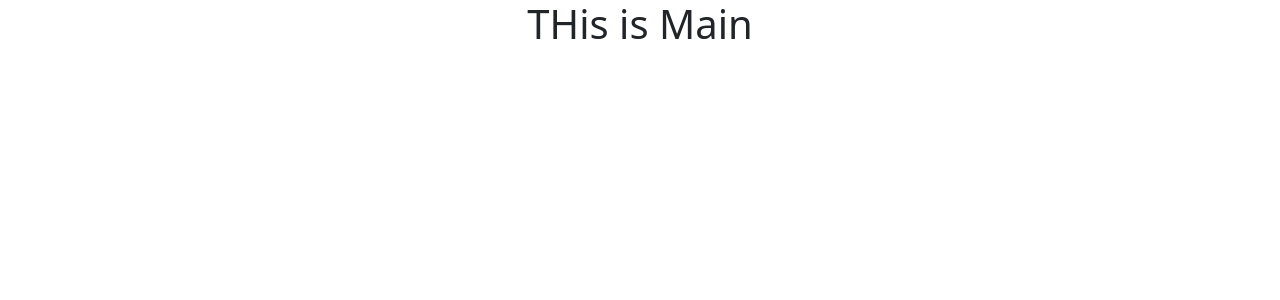
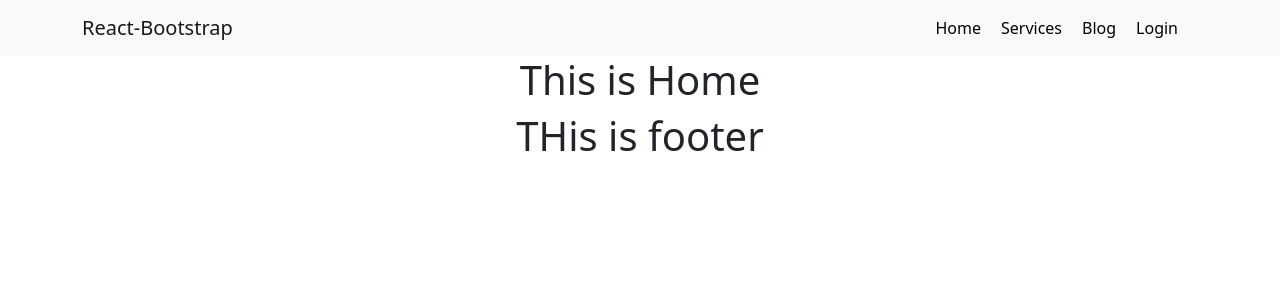
Before and after one commit to fahimshahrairakash03/roots-client, a React (Create React App) app: page / in a window 1280 px wide. Shown: the top 300 px of the page. Built offline with nearby package versions, Linux system fonts and the light colour scheme.

Commit message:
navbar added

```diff
--- a/src/App.js
+++ b/src/App.js
@@ -1,4 +1,4 @@
-import { createBrowserRouter, RouterProvider } from "react-router-dom";
+import { RouterProvider } from "react-router-dom";
 import "./App.css";
 import { router } from "./Routes/Routes/Routes";
 
--- a/src/layout/Main.js
+++ b/src/layout/Main.js
@@ -1,9 +1,14 @@
 import React from "react";
+import { Outlet } from "react-router-dom";
+import Footer from "../pages/shared/Footer/Footer";
+import Header from "../pages/shared/Header/Header";
 
 const Main = () => {
   return (
     <div>
-      <h1>THis is Main</h1>
+      <Header></Header>
+      <Outlet></Outlet>
+      <Footer></Footer>
     </div>
   );
 };
--- /dev/null
+++ b/src/pages/Home/Home.js
@@ -0,0 +1,11 @@
+import React from "react";
+
+const Home = () => {
+  return (
+    <div>
+      <h1>This is Home</h1>
+    </div>
+  );
+};
+
+export default Home;
--- /dev/null
+++ b/src/pages/shared/Footer/Footer.js
@@ -0,0 +1,11 @@
+import React from "react";
+
+const Footer = () => {
+  return (
+    <div>
+      <h1>THis is footer</h1>
+    </div>
+  );
+};
+
+export default Footer;
--- /dev/null
+++ b/src/pages/shared/Header/Header.css
@@ -0,0 +1,6 @@
+.nav-menu {
+  text-decoration: none;
+  color: black;
+  font-weight: 500;
+  margin-right: 20px;
+}
--- /dev/null
+++ b/src/pages/shared/Header/Header.js
@@ -0,0 +1,36 @@
+import React from "react";
+import Container from "react-bootstrap/Container";
+import Nav from "react-bootstrap/Nav";
+import Navbar from "react-bootstrap/Navbar";
+import { Link } from "react-router-dom";
+import "./Header.css";
+
+const Header = () => {
+  return (
+    <Navbar collapseOnSelect expand="lg" bg="light" variant="light">
+      <Container>
+        <Navbar.Brand href="#home">React-Bootstrap</Navbar.Brand>
+        <Navbar.Toggle aria-controls="responsive-navbar-nav" />
+        <Navbar.Collapse id="responsive-navbar-nav">
+          <Nav className="ms-auto ">
+            <Link className=" nav-menu" to="/">
+              Home
+            </Link>
+
+            <Link className=" nav-menu" to="/services">
+              Services
+            </Link>
+            <Link className=" nav-menu" to="/blog">
+              Blog
+            </Link>
+            <Link className=" nav-menu" to="/login">
+              Login
+            </Link>
+          </Nav>
+        </Navbar.Collapse>
+      </Container>
+    </Navbar>
+  );
+};
+
+export default Header;
```
Also changed, not shown: src/Routes/Routes/Routes.js (+7 -0 lines).
